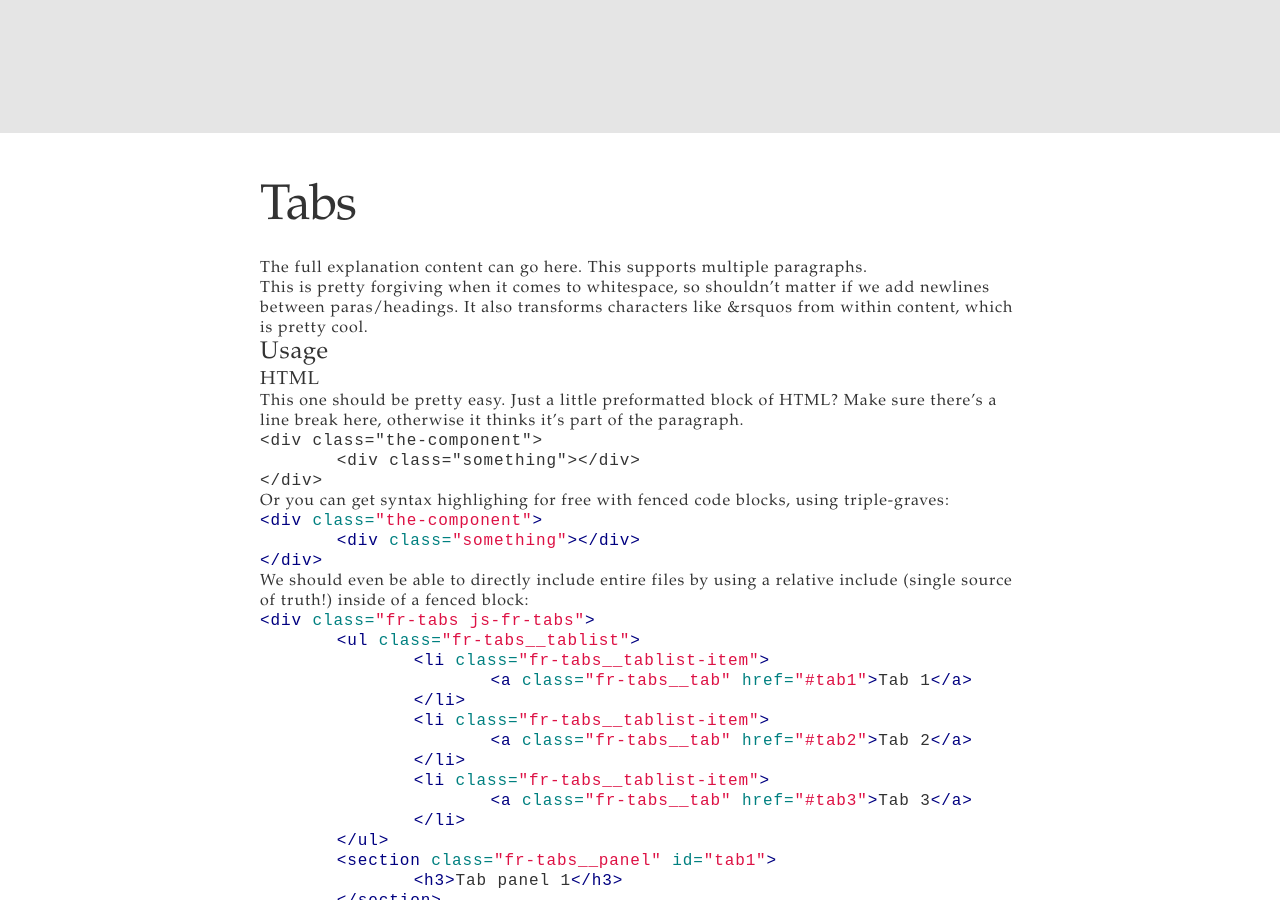
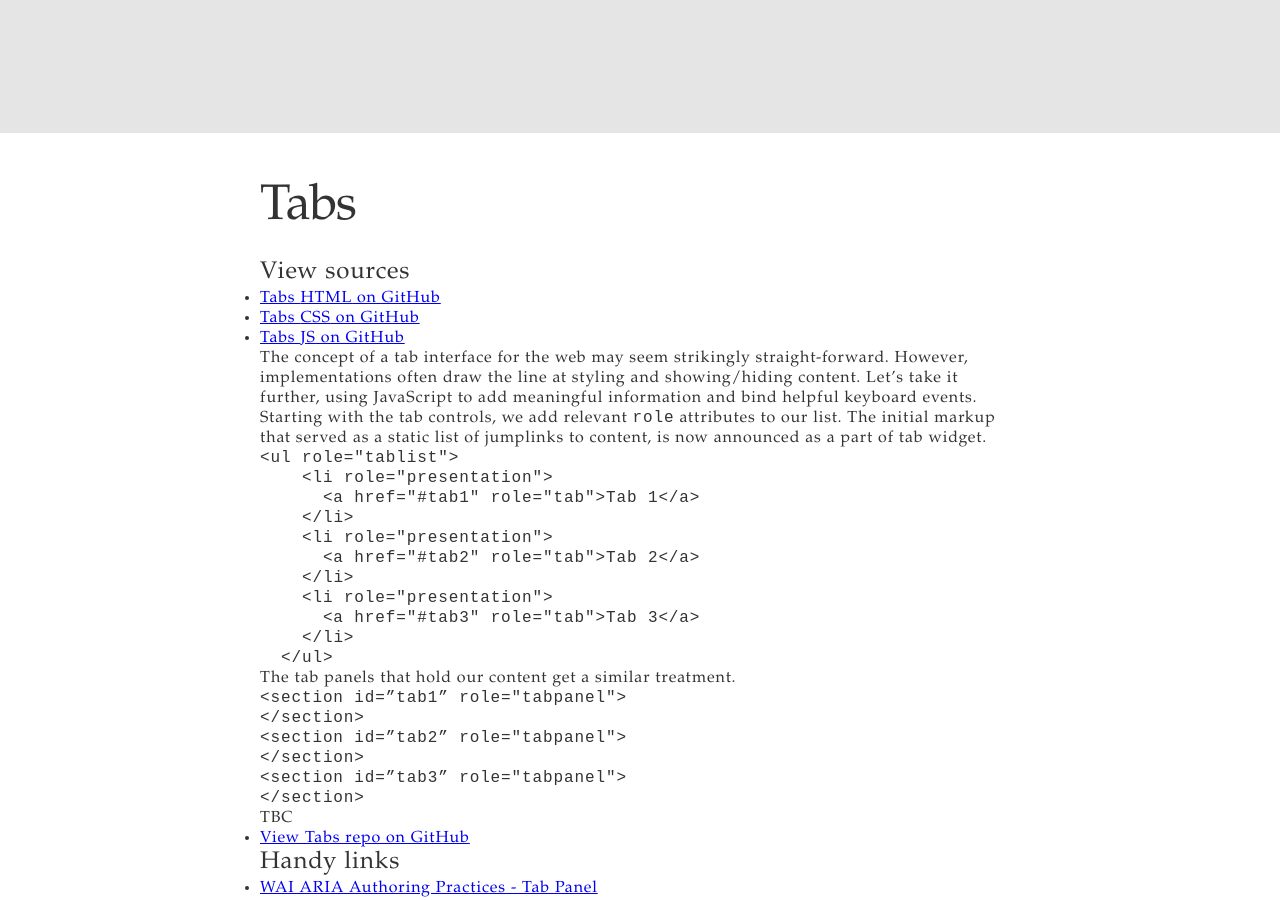
Before and after one commit to frend/frend.co, a Jekyll site: the page built from _components/tabs/tabs.md, in a window 1280 px wide and 900 px high, scrolled down 467 px. Built offline with Jekyll 4.4.1, drawn with Linux system fonts in a browser that asks for light colours; Markdown is read by kramdown in place of the engine named in the settings; some of the changed text lies outside the part shown.

Commit message:
Updated README with first draft, added GitHub links to component template/Tabs frontmatter
Removed syntax highlighting for time being

````diff
--- a/_components/tabs/tabs.md
+++ b/_components/tabs/tabs.md
@@ -3,7 +3,16 @@ filename: tabs
 title: Tabs
 description: Tabs blurb. This will pulled into both homepage and component page.
 alpha: false
+sources:
+  - title: HTML
+    url: https://github.com/frend/frend.co/blob/gh-pages/_components/tabs/tabs.html
+  - title: CSS
+    url: https://github.com/frend/frend.co/blob/gh-pages/_components/tabs/tabs.css
+  - title: JS
+    url: https://github.com/frend/frend.co/blob/gh-pages/_components/tabs/tabs.js
 links:
+  - title: WAI ARIA Authoring Practices - Tab Panel
+    url: https://www.w3.org/TR/wai-aria-practices/#tabpanel
   - title: Heydon Pickering - Practical ARIA Examples
     url: http://heydonworks.com/practical_aria_examples/#tab-interface
   - title: Athena Technologies - Tab panel
@@ -14,42 +23,33 @@ links:
     url: http://accessibleculture.org/articles/2010/08/aria-tabs/
 ---
 
-The full explanation content can go here. This supports multiple paragraphs.
+The concept of a tab interface for the web may seem strikingly straight-forward. However, implementations often draw the line at styling and showing/hiding content. Let’s take it further, using JavaScript to add meaningful information and bind helpful keyboard events.
 
-This is pretty forgiving when it comes to whitespace, so shouldn't matter if we add newlines between paras/headings. It also transforms characters like &rsquos from within content, which is pretty cool.
-
-## Usage
-
-### HTML
-This one should be pretty easy. Just a little preformatted block of HTML? Make sure there's a line break here, otherwise it thinks it's part of the paragraph.
-
-	<div class="the-component">
-		<div class="something"></div>
-	</div>
-
-Or you can get syntax highlighing for free with fenced code blocks, using triple-graves:
+Starting with the tab controls, we add relevant `role` attributes to our list. The initial markup that served as a static list of jumplinks to content, is now announced as a part of tab widget.
 
 ``` html
-<div class="the-component">
-	<div class="something"></div>
-</div>
+<ul role="tablist">
+    <li role="presentation">
+      <a href="#tab1" role="tab">Tab 1</a>
+    </li>
+    <li role="presentation">
+      <a href="#tab2" role="tab">Tab 2</a>
+    </li>
+    <li role="presentation">
+      <a href="#tab3" role="tab">Tab 3</a>
+    </li>
+  </ul>
 ```
 
-We should even be able to directly include entire files by using a relative include (single source of truth!) inside of a fenced block:
+The tab panels that hold our content get a similar treatment.
 
 ``` html
-{% include_relative tabs.html %}
+<section id=”tab1” role="tabpanel">
+</section>
+<section id=”tab2” role="tabpanel">
+</section>
+<section id=”tab3” role="tabpanel">
+</section>
 ```
 
-### JS
-Inline code can be included, by wrapping it in graves, like `this = _that;`
-
-For preformatted multiline code blocks, indent the markup with a tab:
-
-	var myComponent = frTabs();
-
-Or again, fenced code blocks, where syntax highlighting is required:
-
-``` js
-var myComponent = frTabs();
-```
+TBC
--- a/_config.yml
+++ b/_config.yml
@@ -7,7 +7,7 @@ url: "http://frend.co" # the base hostname & protocol for your site
 
 # Build settings
 markdown: redcarpet
-highlighter: pygments
+# highlighter: pygments
 
 exclude: [node_modules, package.json, npm-debug.log, .babelrc, gulpfile.js, webpack.config.js, css/*.scss]
 
--- a/_layouts/component.html
+++ b/_layouts/component.html
@@ -1,6 +1,7 @@
 ---
 layout: default
 ---
+
 <section class="component-embed">
 	{% include_relative {{ page.filename }}.html %}
 </section>
@@ -8,12 +9,22 @@ layout: default
 <section class="wrapper">
 	<section>
 		<h1 class="text-large">{{ page.title }}</h1>
+
+		{% if page.sources %}
+		<h2 class="text-hidden">View sources</h2>
+		<ul>
+			{% for source in page.sources %}
+			<li><a href="{{source.url}}"><span>{{ page.title }} </span>{{source.title}}<span> on GitHub</span></a></li>
+			{% endfor %}
+		</ul>
+		{% endif %}
+
 		{{ page.content }}
 	</section>
 	<aside>
 		<ul>
 			<li>
-				<a href="https://github.com/frend/frend.co/tree/gh-pages/_components/{{ page.filename }}">View on Github</a>
+				<a href="https://github.com/frend/frend.co/tree/gh-pages/_components/{{ page.filename }}">View {{ page.title }} repo on GitHub</a>
 			</li>
 		</ul>
 	</aside>
@@ -22,7 +33,7 @@ layout: default
 	<h2>Handy links</h2>
 	<ul>
 		{% for link in page.links %}
-		<li><a href="{{link.url}}">{{link.title}}</li>
+		<li><a href="{{link.url}}">{{link.title}}</a></li>
 		{% endfor %}
 	</ul>
 	{% endif %}
@@ -31,7 +42,6 @@ layout: default
 
 <script>
 	loadCSS('{{ page.filename }}.css');
-	loadCSS('/css/syntax.css');
 	// {% if page.filename %} // if a component doesn't need JS, we might wanna wrap this in a conditional
 		loadJS('/dist/fr{{ page.filename }}.min.js', function () {
 			var {{ page.filename }} = Fr{{ page.filename }}();
--- a/index.html
+++ b/index.html
@@ -3,7 +3,9 @@ layout: default
 title: A collection of accessible, modern front-end components.
 ---
 <div class="wrapper">
-	<h1 class="text-large">Frendly components.</h1>
+	<h1 class="text-large">Frend</h1>
+	<p>A collection of accessible, modern front-end components.</p>
+	<p>Frend components are modest and dependency-free. They are built with web standards as a priority and aim to avoid assumptions about tooling or environment. Care has been taken to make sure each component is compliant, keyboard navigable and properly interpreted by assistive technologies. <a href="/about">Read more about Frend</a></p>
 	<h2 class="text-hidden">Components</h2>
 	<ul class="list-components">
 		{% assign components = site.components | sort: 'title'  %}
````
Also changed, not shown: README.md.
